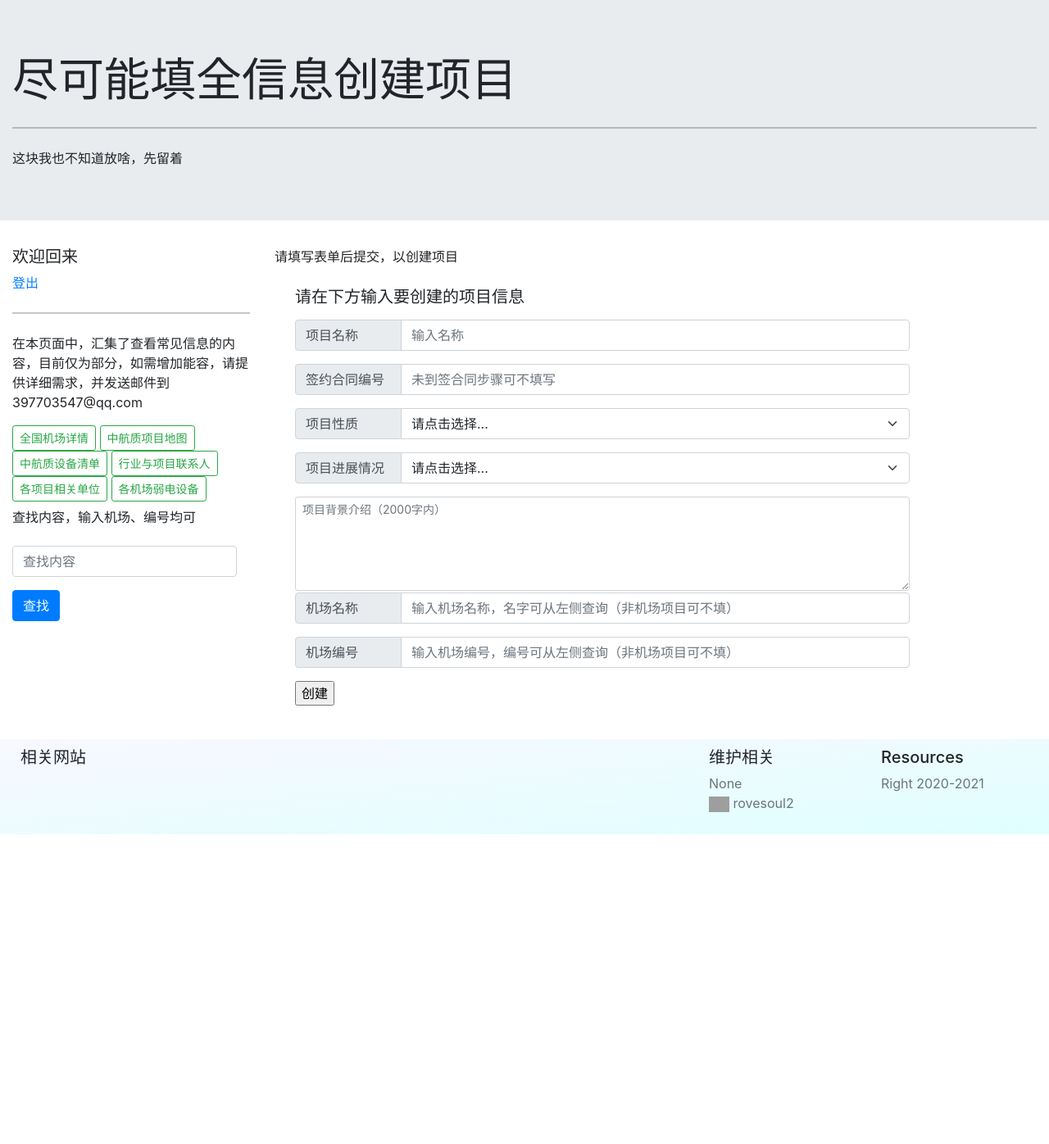
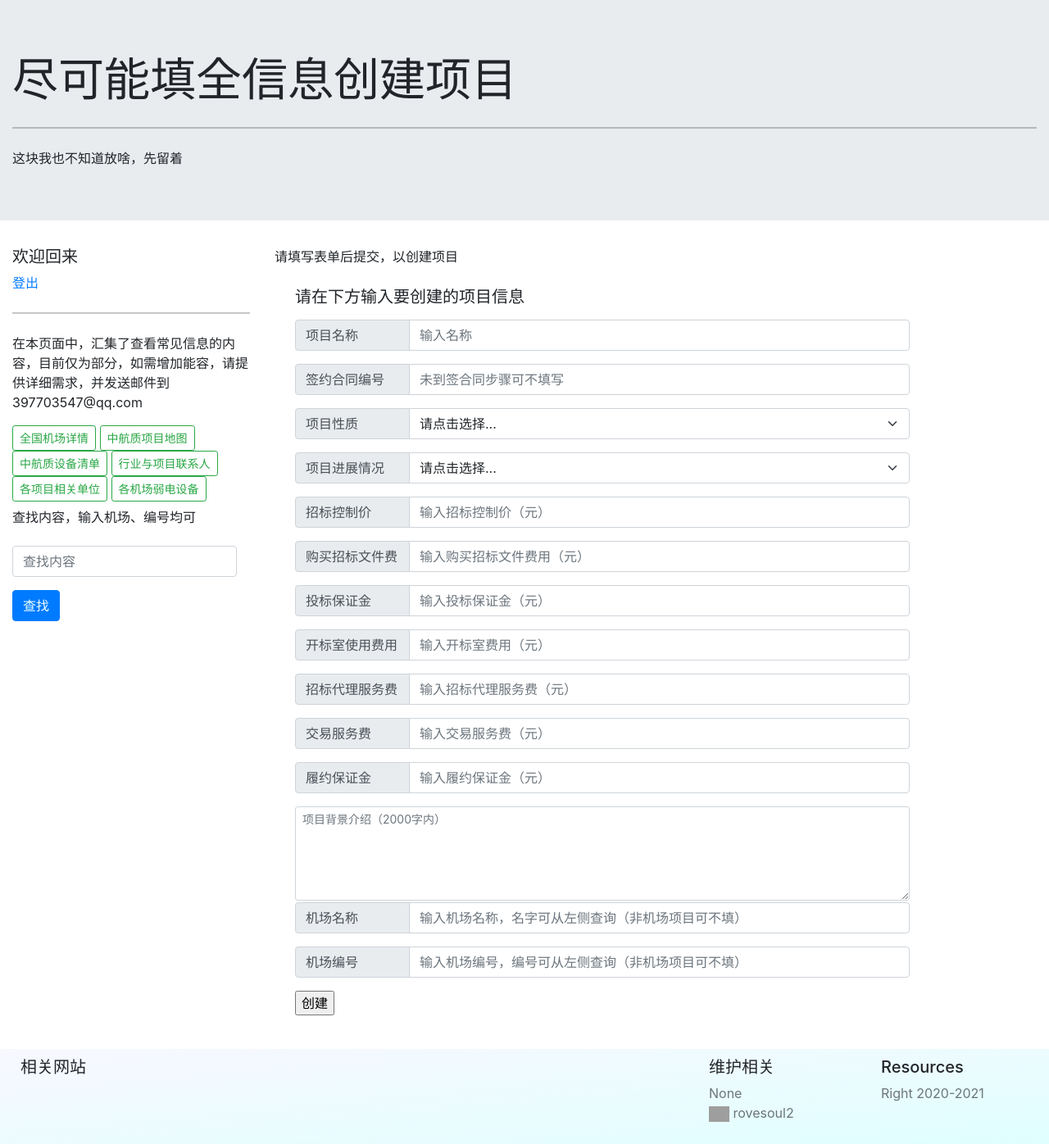
Before and after one commit to rovesoul/zhz_web, a Django app: page /ZHZ/np_creat_NEWPROJECT in a window 1280 px wide. Shown: the whole page at 82% size. Before the commit the page ends 1018 px from the top, so only its background shows below. Run offline with Django 3.2, Linux system fonts and the light colour scheme; data that the repository does not hold is empty; grey boxes are pictures that could not be loaded.

Commit message:
增加项目模型7各价格； 调整NP view页面的post接口内容； 调整录入项目页面格式，加7条字段； 项目详情页面展示方式调整-分栏显示、外加7价格

```diff
--- a/ZHZ_DATABASH/NewProjectView.py
+++ b/ZHZ_DATABASH/NewProjectView.py
@@ -29,7 +29,7 @@ def New_project(request):
 
 def New_project_json(request):
     """
-    新项目的接口
+    获取所有立项项目列表
     """
     NewProjectS = models.NewCompanyProject.objects.all().values()
     data = {}
@@ -198,6 +198,15 @@ def NP_create_NP_POST(request):
             Contracts_no = request.POST.get('Contracts_no')
             NewProject_type = request.POST.get('NewProject_type')
             NewProject_status = request.POST.get('NewProject_status')
+
+            money_price_control = request.POST.get('money_price_control')
+            monney_buy_biddingDoc = request.POST.get('monney_buy_biddingDoc')
+            money_Bid_security_fee = request.POST.get('money_Bid_security_fee')
+            money_use_room_fee = request.POST.get('money_use_room_fee')
+            money_agency_service_fee = request.POST.get('money_agency_service_fee')
+            money_transaction_service_fee = request.POST.get('money_transaction_service_fee')
+            money_Performance_bond = request.POST.get('money_Performance_bond')
+
             NewProjectDoc = request.POST.get('NewProjectDoc')
             p_name = request.POST.get('p_name')
             p_no = request.POST.get('p_no')
@@ -211,6 +220,15 @@ def NP_create_NP_POST(request):
                     Contracts_no=Contracts_no,
                     NewProject_type=NewProject_type,
                     NewProject_status=NewProject_status,
+
+                    money_price_control=          money_price_control,
+                    monney_buy_biddingDoc=        monney_buy_biddingDoc,
+                    money_Bid_security_fee=       money_Bid_security_fee,
+                    money_use_room_fee=           money_use_room_fee,
+                    money_agency_service_fee=     money_agency_service_fee,
+                    money_transaction_service_fee=money_transaction_service_fee,
+                    money_Performance_bond=       money_Performance_bond,
+
                     NewProjectDoc=NewProjectDoc,
                     p_name=p_name,
                     p_no=p_no,
--- a/ZHZ_DATABASH/templates/ZHZ_createNP_Page.html
+++ b/ZHZ_DATABASH/templates/ZHZ_createNP_Page.html
@@ -20,8 +20,15 @@
         }
         .input-group-text{
             display:inline-block;
-            width:130px;
+            width:140px;
         }
+        .wider{
+            width: auto;
+        }
+        .form-control{
+            width: auto;
+        }
+
     </style>
 </head>
 <div class="jumbotron jumbotron-fluid">
@@ -61,13 +68,13 @@
                             </div>
                             <p v-if="findtextready">查找{{ findtextready }}内容结果如下({{ airports.length }}条)：</p>
                         </form>
-                        <ul v-for="onedata in airports">
+                        <ul v-for="onedata in airports" style="padding-left: 0px">
                             <div >
-                                <span class="input-group-text" id="basic-addon1">项目名称：{{ onedata.p_name }}</span>
+                                <span class="input-group-text wider" id="basic-addon1">项目名称：{{ onedata.p_name }}</span>
 
                             </div>
                             <div >
-                                <span class="input-group-text" id="basic-addon1">项目编号：{{ onedata.p_no }}</span>
+                                <span class="input-group-text wider" id="basic-addon1">项目编号：{{ onedata.p_no }}</span>
 
                             </div>
                         </ul>
@@ -116,7 +123,7 @@
         <div class="col-sm-9">
             {{ right_title }}
 
-            <div style="padding: 25px;width: 800px" id="new_tag">
+            <div class="wider" style="padding: 25px;width: 800px" id="new_tag">
 
                 <form action="/ZHZ/np_creat_NP_post" method="post">
                     {% csrf_token %}
@@ -125,7 +132,7 @@
 
                     <div class="input-group mb-3">
                         <span class="input-group-text" id="basic-addon1">项目名称</span>
-                        <input type="text" name="NewProject_name" class="form-control" aria-label="Sizing example input"
+                        <input type="text" name="NewProject_name" class="form-control wider" aria-label="Sizing example input"
                                aria-describedby="basic-addon1" placeholder="输入名称" required="required">
                     </div>
                     <div class="input-group mb-3">
@@ -152,6 +159,43 @@
                             <option value="已配合完毕">已配合完毕</option>
                         </select>
                     </div>
+                    <div class="input-group mb-3">
+                        <span class="input-group-text" id="basic-addon1">招标控制价</span>
+                        <input type="text" name="money_price_control" class="form-control" aria-label="Sizing example input"
+                               aria-describedby="basic-addon1" placeholder="输入招标控制价（元）" >
+                    </div>
+                    <div class="input-group mb-3">
+                        <span class="input-group-text" id="basic-addon1">购买招标文件费</span>
+                        <input type="text" name="monney_buy_biddingDoc" class="form-control" aria-label="Sizing example input"
+                               aria-describedby="basic-addon1" placeholder="输入购买招标文件费用（元）" >
+                    </div>
+                    <div class="input-group mb-3">
+                        <span class="input-group-text" id="basic-addon1">投标保证金</span>
+                        <input type="text" name="money_Bid_security_fee" class="form-control" aria-label="Sizing example input"
+                               aria-describedby="basic-addon1" placeholder="输入投标保证金（元）" >
+                    </div>
+                    <div class="input-group mb-3">
+                        <span class="input-group-text" id="basic-addon1">开标室使用费用</span>
+                        <input type="text" name="money_use_room_fee" class="form-control" aria-label="Sizing example input"
+                               aria-describedby="basic-addon1" placeholder="输入开标室费用（元）" >
+                    </div>
+                    <div class="input-group mb-3">
+                        <span class="input-group-text" id="basic-addon1">招标代理服务费</span>
+                        <input type="text" name="money_agency_service_fee" class="form-control" aria-label="Sizing example input"
+                               aria-describedby="basic-addon1" placeholder="输入招标代理服务费（元）" >
+                    </div>
+                    <div class="input-group mb-3">
+                        <span class="input-group-text" id="basic-addon1">交易服务费</span>
+                        <input type="text" name="money_transaction_service_fee" class="form-control" aria-label="Sizing example input"
+                               aria-describedby="basic-addon1" placeholder="输入交易服务费（元）" >
+                    </div>
+                    <div class="input-group mb-3">
+                        <span class="input-group-text" id="basic-addon1">履约保证金</span>
+                        <input type="text" name="money_Performance_bond" class="form-control" aria-label="Sizing example input"
+                               aria-describedby="basic-addon1" placeholder="输入履约保证金（元）" >
+                    </div>
+
+
                     <div class="input-group-sm">
                         <textarea type="text" name="note_one" class="form-control" aria-label="Sizing example input"
                                   aria-describedby="inputGroup-sizing-sm" placeholder="项目背景介绍（2000字内）" cols="20"
@@ -181,6 +225,8 @@
 <div id="footer">
     {% include 'footers.html' %}
 </div>
+
+
 </body>
 
 </html>
```
Also changed, not shown: ZHZ_DATABASH/models.py (+7 -0 lines), ZHZ_DATABASH/templates/ZHZ_NP_Note.html (+18 -8 lines), ZHZ_DATABASH/migrations/0028_auto_20210316_1634.py (added).
